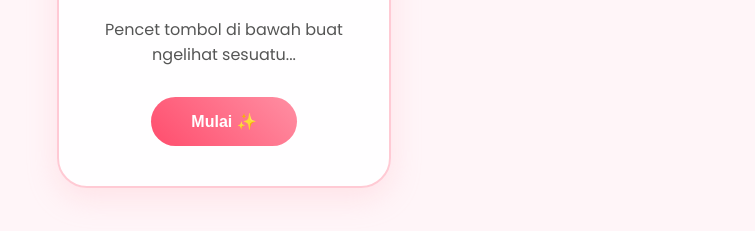
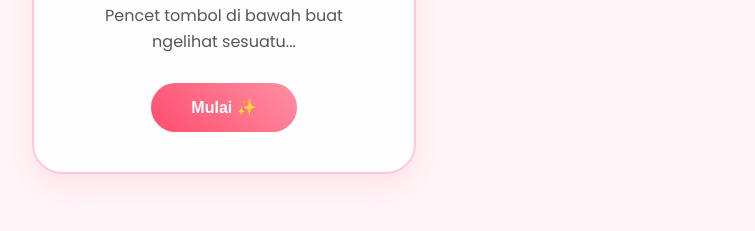
Before and after one commit to alfinorh/web-birthday, a plain HTML site: page index.html in a window 1280 px wide. Shown: the part 395-626 px from the top of the page, without its empty margins (416-1171 px from the left). Drawn offline with Linux system fonts and the light colour scheme.

Commit message:
Update index.html

```diff
--- a/index.html
+++ b/index.html
@@ -9,13 +9,13 @@
         body, html { margin: 0; padding: 0; width: 100%; height: 100%; overflow: hidden; background: #fff5f8; font-family: 'Poppins', sans-serif; }
         #canvas { position: fixed; top: 0; left: 0; width: 100%; height: 100%; z-index: 1; pointer-events: none; }
         .container { position: relative; width: 100vw; height: 100vh; display: flex; justify-content: center; align-items: center; z-index: 10; }
-        .card { background: rgba(255, 255, 255, 0.9); padding: 40px; border-radius: 30px; text-align: center; width: 250px; border: 2px solid #ffcad4; backdrop-filter: blur(10px); box-shadow: 0 10px 30px rgba(255, 182, 193, 0.3); }
+        .card { background: rgba(255, 255, 255, 0.9); padding: 40px; border-radius: 30px; text-align: center; width: 300px; border: 2px solid #ffcad4; backdrop-filter: blur(10px); box-shadow: 0 10px 30px rgba(255, 182, 193, 0.3); }
         .photo-container { width: 120px; height: 120px; margin: 0 auto 15px auto; border-radius: 50%; border: 4px solid #ff9a9e; overflow: hidden; display: none; }
         .photo-container img { width: 100%; height: 100%; object-fit: cover; }
         h1 { font-family: 'Dancing Script', cursive; color: #ff4d6d; margin-bottom: 10px; }
         #greeting { color: #ff8fa3; font-weight: 600; font-size: 18px; margin-bottom: 20px; }
         #typewriter { color: #555; margin: 20px 0; min-height: 60px; line-height: 1.6; }
-        .btn-action { background: linear-gradient(45deg, #ff4d6d, #ff8fa3); color: white; border: none; padding: 15px 40px; border-radius: 50px; cursor: pointer; font-weight: 700; font-size: 16px; transition: transform 0.1s; }
+        .btn-action { background: linear-gradient(45deg, #ff4d6d, #ff8fa3); color: white; border: none; padding: 15px 40px; border-radius: 40px; cursor: pointer; font-weight: 700; font-size: 16px; transition: transform 0.1s; }
         .btn-action:active { transform: scale(0.95); }
     </style>
 </head>
```
